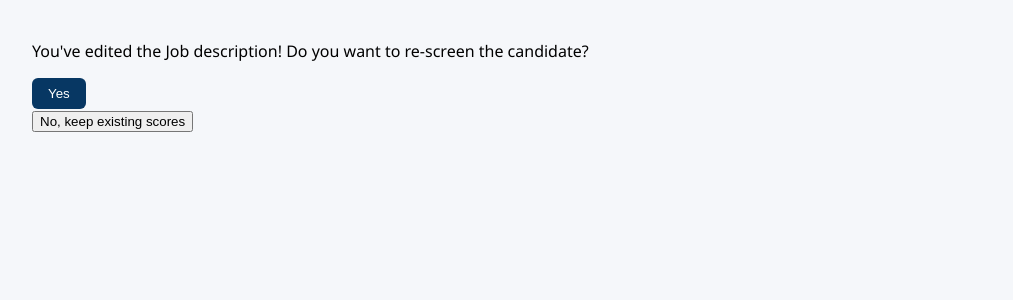
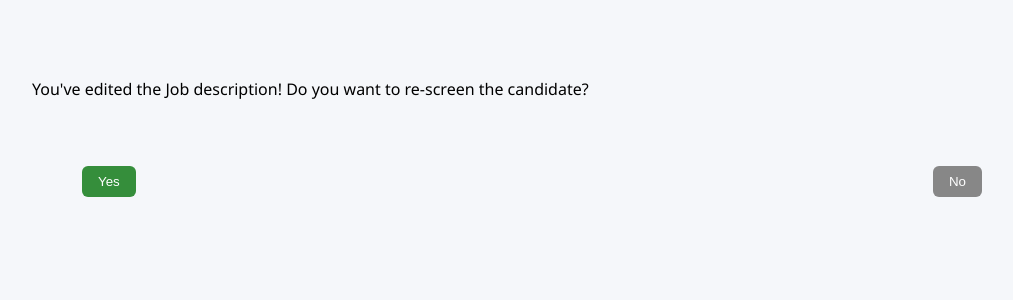
Before and after one commit to stephanetchatchum/Resume-Screener, a Django app: template screener/templates/screener/edit_confirm.html in a window 1280 px wide. Shown: the part 74-374 px from the top of the page, without its empty margins (108-1121 px from the left). Run offline with Django 5.2, Linux system fonts and the light colour scheme; the template is opened without the code that fills it, so the values that code supplies are empty.

Commit message:
Changing the styles

```diff
--- a/screener/templates/screener/base.html
+++ b/screener/templates/screener/base.html
@@ -7,7 +7,8 @@
             nav {background: #0159D1; padding: 20px 40px; margin-bottom: 0; margin-top: 0; display: flex; align-items: center;}
             nav a { margin-right: 15px; text-decoration: none; color: #f9f9f9; font-weight: bold; }
             .btn { background: #073763; color: white; padding: 8px 16px; border: none; border-radius: 6px; cursor: pointer; text-decoration: none; display: inline-block; }
-            .btn-green { background: #2e7d32; }
+            .btn-green { background: #358e3b; }
+            .btn-grey { background: #878787; }
             .card { background: white; border: none; padding: 20px; margin-bottom: 15px; border-radius: 4px; box-shadow: 0 2px 8px rgba(0,0,0,0.08);}
             .score { font-size: 24px; font-weight: bold; color: #073763; }
             .messages { background: #e8f5e9; padding: 10px; margin-bottom: 20px; border-left: 4px solid #2e7d32; }
--- a/screener/templates/screener/edit_confirm.html
+++ b/screener/templates/screener/edit_confirm.html
@@ -3,13 +3,17 @@
 {% block content %}
 <h2>{{ job.title }}</h2>
 
+<br>
 <p>You've edited the Job description! Do you want to re-screen the candidate?</p>
-<form method="post">
-    {% csrf_token %}
-    <button type="submit" class="btn">Yes</button>
-</form>
+<div style="padding: 50px; display: flex; justify-content: space-between;">
+    <form method="post">
+        {% csrf_token %}
+        <button type="submit" class="btn btn-green">Yes</button>
+    </form>
 
-<form method="get" action="/job/{{ job.id }}/" style="display: inline;">
-    <button type="submit">No, keep existing scores</button>
-</form>
+    <form method="get" action="/job/{{ job.id }}/" style="display: inline;">
+        <button type="submit" class="btn btn-grey">No</button>
+    </form>
+</div>
+
 {% endblock %}
```
